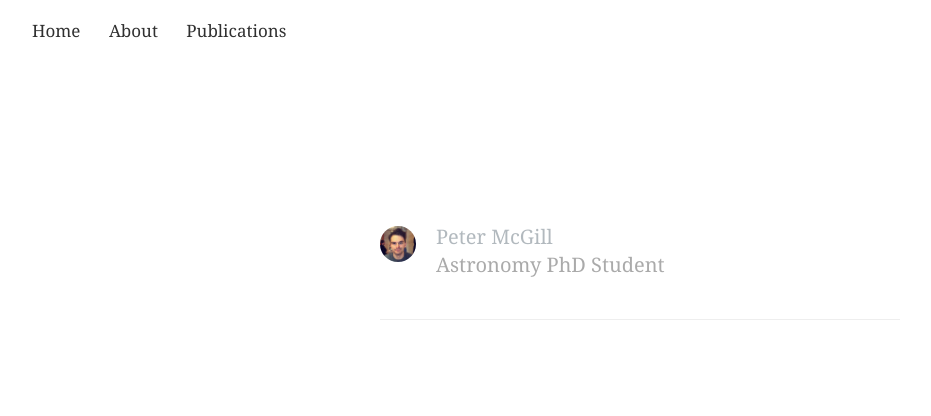
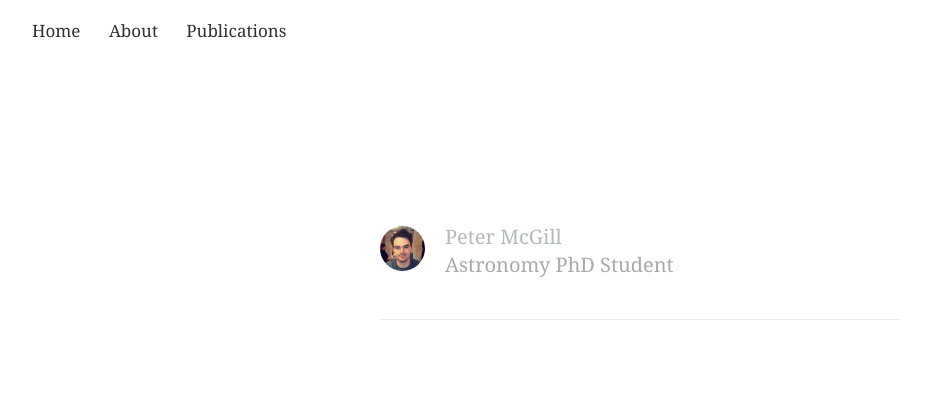
Before and after one commit to astrophpeter/astrophpeter.github.io, a Jekyll site: the page built from index.html, in a window 1280 px wide. Shown: the top 416 px of the page, without its empty margins (0-931 px from the left). Built offline with Jekyll 4.4.1, drawn with Linux system fonts in a browser that asks for light colours; nearby versions of some CDN libraries; the list of posts is cut into pages by our own code.

Commit message:
Update style.css

```diff
--- a/assets/css/style.css
+++ b/assets/css/style.css
@@ -107,8 +107,8 @@ h2 {
 }
 
 .profile #avatar {
-	height: 36px;
-  	width: 36px;
+	height: 45px;
+  	width: 45px;
   	float: left;
   	border-radius: 50%;
   	margin-top: 3px;
```
